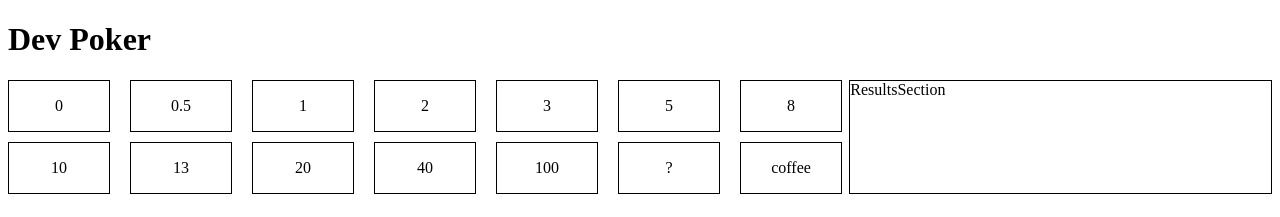
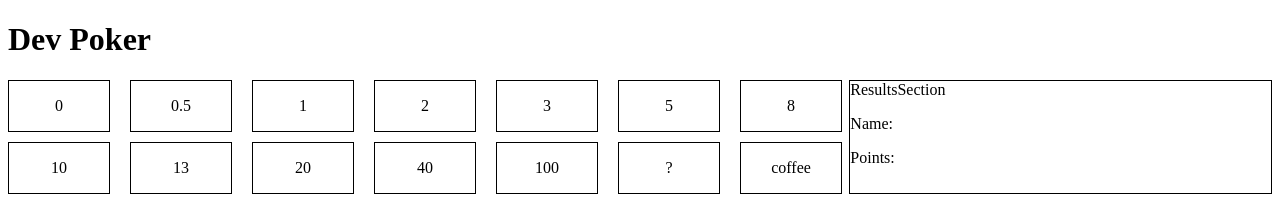
Before and after one commit to NielsLouwes/scrum-poker-app, a Next.js app: page / in a window 1280 px wide. Shown: the top 217 px of the page. Built offline with nearby package versions, Linux system fonts and the light colour scheme.

Commit message:
Added name and points to result section

```diff
--- a/components/ResultsSection.tsx
+++ b/components/ResultsSection.tsx
@@ -4,7 +4,9 @@ export default function ResultsSection({ result }) {
   return (
     <>
       <div>ResultsSection</div>
-      <p>{result && result.id}</p>
+      <p>Name: </p>
+      <p>Points: </p>
+      <p>{result && result.score}</p>
     </>
   );
 }
--- a/pages/utils/index.util.tsx
+++ b/pages/utils/index.util.tsx
@@ -63,7 +63,7 @@ const Cards = [
   {
     id: 13,
     title: "?",
-    score: null
+    score: "?"
   },
   {
     id: 14,
```
